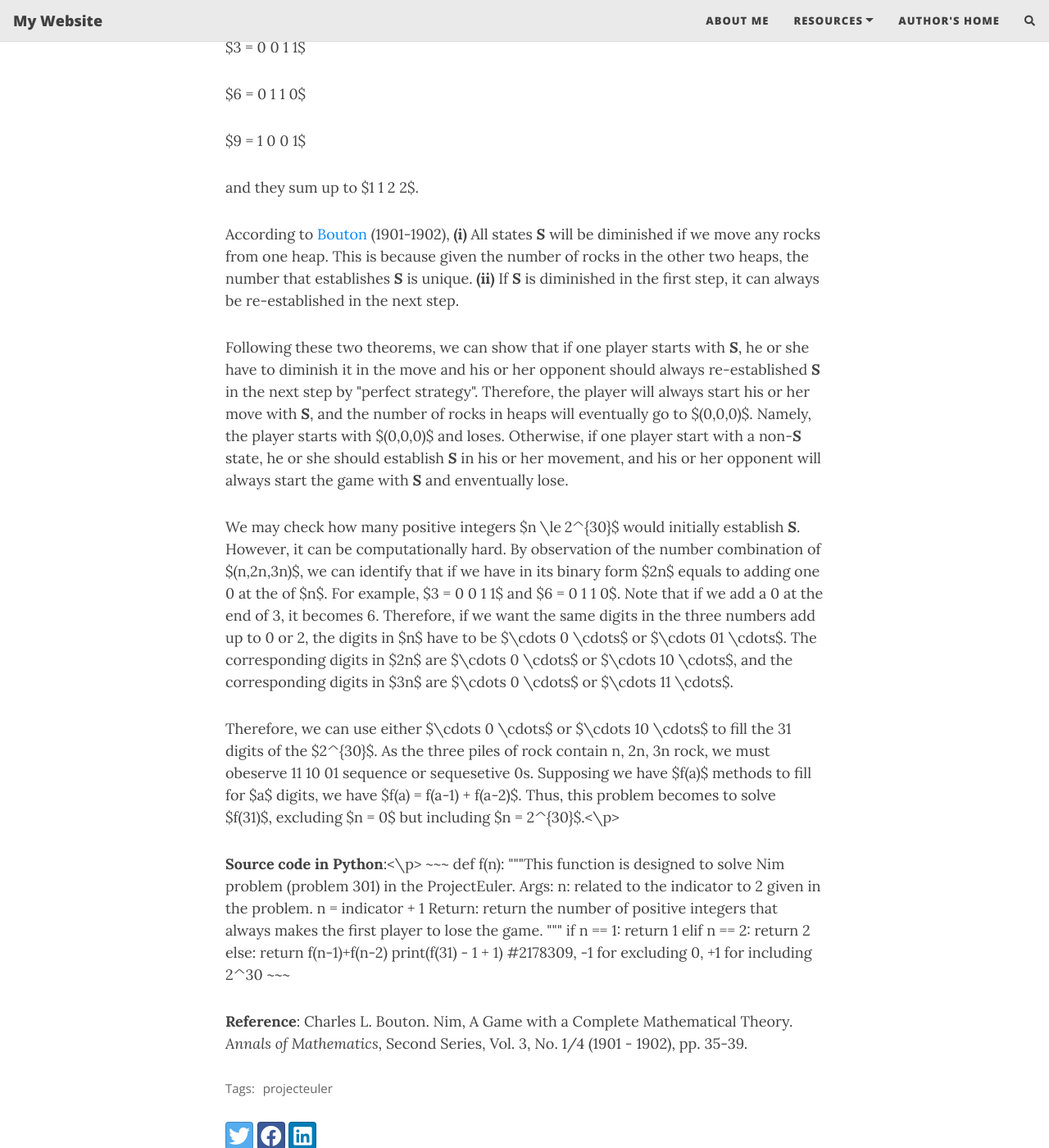
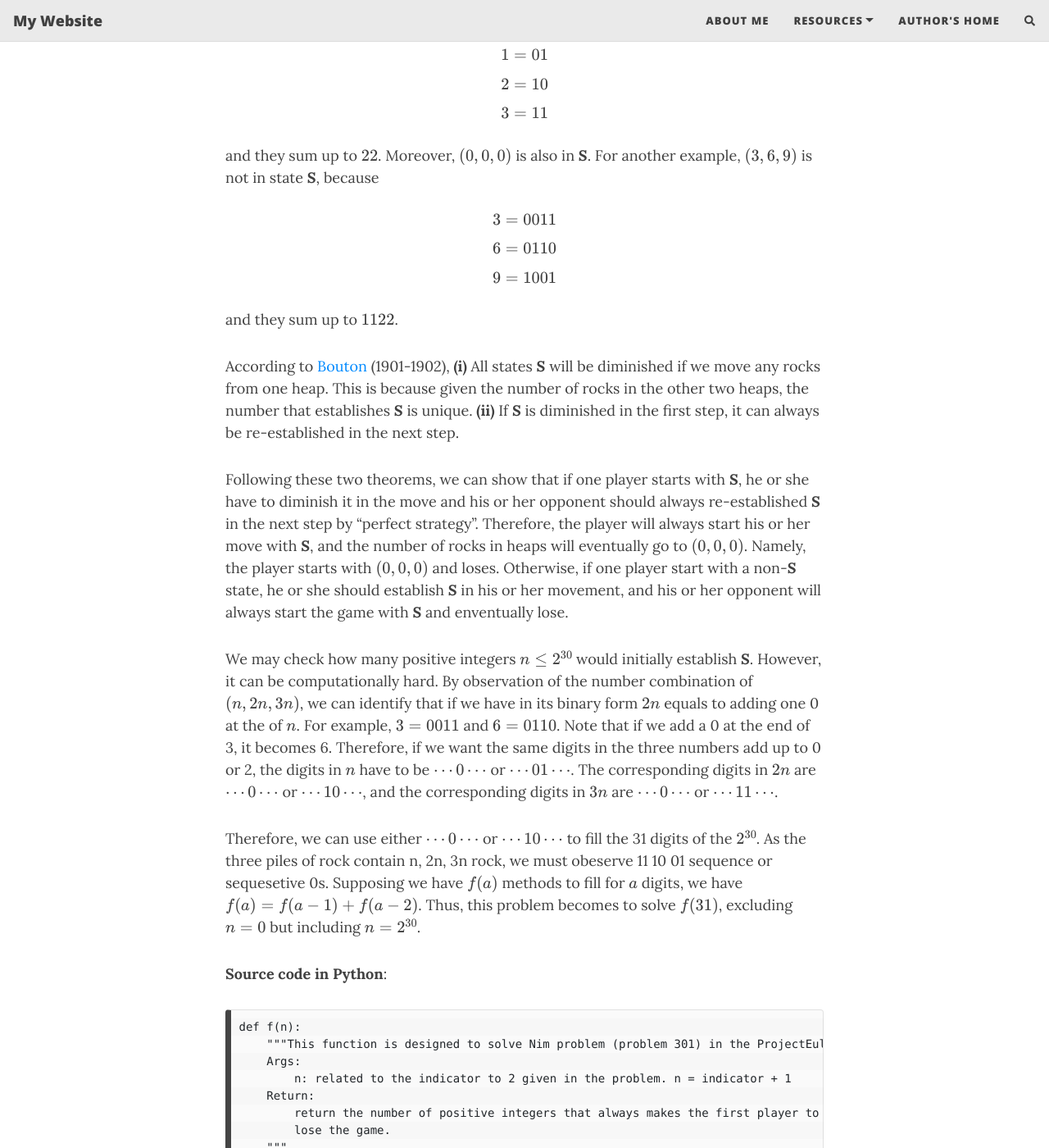
Before and after one commit to Lujun995/lujun995.github.io, a Jekyll site: the page built from _posts/2021-09-03-Nim-Game-Copy.md, in a window 1280 px wide and 1400 px high, scrolled down 1707 px. Shown: the whole window at 82% size. Built offline with Jekyll 4.4.1, drawn with Linux system fonts in a browser that asks for light colours; nearby versions of some CDN libraries; formulas are drawn with MathJax 3; comment, search, counter and statistics services are not loaded; some of the changed text lies outside the part shown.

Commit message:
Update my blog

```diff
--- a/_posts/2020-02-26-flake-it-till-you-make-it.md
+++ /dev/null
@@ -1,17 +0,0 @@
----
-layout: post
-title: Flake it till you make it
-subtitle: Excerpt from Soulshaping by Jeff Brown
-cover-img: /assets/img/path.jpg
-thumbnail-img: /assets/img/thumb.png
-share-img: /assets/img/path.jpg
-tags: [books, test]
----
-
-Under what circumstances should we step off a path? When is it essential that we finish what we start? If I bought a bag of peanuts and had an allergic reaction, no one would fault me if I threw it out. If I ended a relationship with a woman who hit me, no one would say that I had a commitment problem. But if I walk away from a seemingly secure route because my soul has other ideas, I am a flake?
-
-The truth is that no one else can definitively know the path we are here to walk. It’s tempting to listen—many of us long for the omnipotent other—but unless they are genuine psychic intuitives, they can’t know. All others can know is their own truth, and if they’ve actually done the work to excavate it, they will have the good sense to know that they cannot genuinely know anyone else’s. Only soul knows the path it is here to walk. Since you are the only one living in your temple, only you can know its scriptures and interpretive structure.
-
-At the heart of the struggle are two very different ideas of success—survival-driven and soul-driven. For survivalists, success is security, pragmatism, power over others. Success is the absence of material suffering, the nourishing of the soul be damned. It is an odd and ironic thing that most of the material power in our world often resides in the hands of younger souls. Still working in the egoic and material realms, they love the sensations of power and focus most of their energy on accumulation. Older souls tend not to be as materially driven. They have already played the worldly game in previous lives and they search for more subtle shades of meaning in this one—authentication rather than accumulation. They are often ignored by the culture at large, although they really are the truest warriors.
-
-A soulful notion of success rests on the actualization of our innate image. Success is simply the completion of a soul step, however unsightly it may be. We have finished what we started when the lesson is learned. What a fear-based culture calls a wonderful opportunity may be fruitless and misguided for the soul. Staying in a passionless relationship may satisfy our need for comfort, but it may stifle the soul. Becoming a famous lawyer is only worthwhile if the soul demands it. It is an essential failure if you are called to be a monastic this time around. If you need to explore and abandon ten careers in order to stretch your soul toward its innate image, then so be it. Flake it till you make it.
--- a/_posts/2021-09-03-Nim-Game-Copy.md
+++ b/_posts/2021-09-03-Nim-Game-Copy.md
@@ -8,51 +8,64 @@ share-img: /assets/img/NimGame.svg
 tags: [projecteuler]
 ---
 
-<p><dfn>Nim</dfn> is a game played with heaps of stones, where two players take it in turn to remove any number of stones from any heap until no stones remain.</p>
+*Nim* is a game played with heaps of stones, where two players take it in turn to remove any number of stones from any heap until no stones remain.
 
-<p>We'll consider the three-heap normal-play version of Nim, which works as follows:</p>
+We'll consider the three-heap normal-play version of Nim, which works as follows:
+
 <ul>
 <li>At the start of the game there are three heaps of stones.</li>
 <li>On each player's turn, the player may remove any positive number of stones from any single heap.</li>
 <li>The first player unable to move (because no stones remain) loses.</li>
 </ul>
 
-<p>If $(n_1,n_2,n_3)$ indicates a Nim position consisting of heaps of size $n_1$, $n_2$, and $n_3$, then there is a simple function, which you may look up or attempt to deduce for yourself, $X(n_1,n_2,n_3)$ that returns:</p>
+If $$(n_1,n_2,n_3)$$ indicates a Nim position consisting of heaps of size $$n_1$$, $$n_2$$, and $$n_3$$, then there is a simple function, which you may look up or attempt to deduce for yourself, $$X(n_1,n_2,n_3)$$ that returns:
 
 <ul>
 <li>zero if, with perfect strategy, the player about to move will eventually lose; or</li>
 <li>non-zero if, with perfect strategy, the player about to move will eventually win.</li>
 </ul>
 
-<p>For example $X(1,2,3) = 0$ because, no matter what the current player does, the opponent can respond with a move that leaves two heaps of equal size, at which point every move by the current player can be mirrored by the opponent until no stones remain; so the current player loses. To illustrate:</p>
+For example $$X(1,2,3) = 0$$ because, no matter what the current player does, the opponent can respond with a move that leaves two heaps of equal size, at which point every move by the current player can be mirrored by the opponent until no stones remain; so the current player loses. To illustrate:
 
 <ul>
-<li>current player moves to $(1,2,1)$</li>
-<li>opponent moves to $(1,0,1)$</li>
-<li>current player moves to $(0,0,1)$</li>
-<li>opponent moves to $(0,0,0)$, and so wins.</li>
+<li>current player moves to $$(1,2,1)$$</li>
+<li>opponent moves to $$(1,0,1)$$</li>
+<li>current player moves to $$(0,0,1)$$</li>
+<li>opponent moves to $$(0,0,0)$$, and so wins.</li>
 </ul>
 
-<p>For how many positive integers $n \le 2^{30}$ does $X(n,2n,3n) = 0$ ?</p>
+For how many positive integers $$n \le 2^{30}$$ does $$X(n,2n,3n) = 0$$ ?
 
 
 
-<p><b>Solution</b>: To solve the problem, we first need to define state <b><i>S</i></b>: Write the number of stones in each heap in binary. If the number of each digits add up to 0 or 2, we called this is state <b><i>S</i></b>. For example, $(1,2,3)$ is in <b><i>S</i></b> because their binary forms are </p>
-<p>$1 = 0 1$ </p>
-<p>$2 = 1 0$ </p>
-<p>$3 = 1 1$ </p>
-<p>and they sum up to $2 2$. Moreover, $(0,0,0)$ is also in <b><i>S</i></b>. For another example, $(3,6,9)$ is not in state <b><i>S</i></b>, because </p>
-<p>$3 = 0 0 1 1$ </p>
-<p>$6 = 0 1 1 0$ </p>
-<p>$9 = 1 0 0 1$ </p>
-<p>and they sum up to $1 1 2 2$. </p>
-<p>According to <a href="https://doi.org/10.2307/1967631">Bouton</a> (1901-1902), <b>(i)</b> All states <b><i>S</i></b> will be diminished if we move any rocks from one heap. This is because given the number of rocks in the other two heaps, the number that establishes <b><i>S</i></b> is unique. <b>(ii)</b> If <b><i>S</i></b> is diminished in the first step, it can always be re-established in the next step. </p>
-<p>Following these two theorems, we can show that if one player starts with <b><i>S</i></b>, he or she have to diminish it in the move and his or her opponent should always re-established <b><i>S</i></b> in the next step by "perfect strategy". Therefore, the player will always start his or her move with <b><i>S</i></b>, and the number of rocks in heaps will eventually go to $(0,0,0)$. Namely, the player starts with $(0,0,0)$ and loses. Otherwise, if one player start with a non-<b><i>S</i></b> state, he or she should establish <b><i>S</i></b> in his or her movement, and his or her opponent will always start the game with <b><i>S</i></b> and enventually lose. </p>
+**Solution**: To solve the problem, we first need to define state ***S***: Write the number of stones in each heap in binary. If the number of each digits add up to 0 or 2, we called this is state ***S***. For example, $$(1,2,3)$$ is in ***S*** because their binary forms are
 
-<p>We may check how many positive integers $n \le 2^{30}$ would initially establish <b><i>S</i></b>. However, it can be computationally hard. By observation of the number combination of $(n,2n,3n)$, we can identify that if we have in its binary form $2n$ equals to adding one 0 at the of $n$. For example, $3 = 0 0 1 1$ and $6 = 0 1 1 0$. Note that if we add a 0 at the end of 3, it becomes 6. Therefore, if we want the same digits in the three numbers add up to 0 or 2, the digits in $n$ have to be $\cdots 0 \cdots$ or $\cdots 01 \cdots$. The corresponding digits in $2n$ are $\cdots 0 \cdots$ or $\cdots 10 \cdots$, and the corresponding digits in $3n$ are $\cdots 0 \cdots$ or $\cdots 11 \cdots$.<p/>
-<p>Therefore, we can use either $\cdots 0 \cdots$ or $\cdots 10 \cdots$ to fill the 31 digits of the $2^{30}$. As the three piles of rock contain n, 2n, 3n rock, we must obeserve 11 10 01 sequence or sequesetive 0s. Supposing we have $f(a)$ methods to fill for $a$ digits, we have $f(a) = f(a-1) + f(a-2)$. Thus, this problem becomes to solve $f(31)$, excluding $n = 0$ but including $n = 2^{30}$.<\p>
+$$1 = 0 1$$
 
-<p><b>Source code in Python</b>:<\p>
+$$2 = 1 0$$
+
+$$3 = 1 1$$
+
+and they sum up to $$2 2$$. Moreover, $$(0,0,0)$$ is also in ***S***. For another example, $$(3,6,9)$$ is not in state ***S***, because
+
+$$3 = 0 0 1 1$$
+
+$$6 = 0 1 1 0$$
+
+$$9 = 1 0 0 1$$
+
+and they sum up to $$1 1 2 2$$.
+
+According to [Bouton](https://doi.org/10.2307/1967631) (1901-1902), **(i)** All states ***S*** will be diminished if we move any rocks from one heap. This is because given the number of rocks in the other two heaps, the number that establishes ***S*** is unique. **(ii)** If ***S*** is diminished in the first step, it can always be re-established in the next step.
+
+Following these two theorems, we can show that if one player starts with ***S***, he or she have to diminish it in the move and his or her opponent should always re-established ***S*** in the next step by "perfect strategy". Therefore, the player will always start his or her move with ***S***, and the number of rocks in heaps will eventually go to $$(0,0,0)$$. Namely, the player starts with $$(0,0,0)$$ and loses. Otherwise, if one player start with a non-***S*** state, he or she should establish ***S*** in his or her movement, and his or her opponent will always start the game with ***S*** and enventually lose.
+
+We may check how many positive integers $$n \le 2^{30}$$ would initially establish ***S***. However, it can be computationally hard. By observation of the number combination of $$(n,2n,3n)$$, we can identify that if we have in its binary form $$2n$$ equals to adding one 0 at the of $$n$$. For example, $$3 = 0 0 1 1$$ and $$6 = 0 1 1 0$$. Note that if we add a 0 at the end of 3, it becomes 6. Therefore, if we want the same digits in the three numbers add up to 0 or 2, the digits in $$n$$ have to be $$\cdots 0 \cdots$$ or $$\cdots 01 \cdots$$. The corresponding digits in $$2n$$ are $$\cdots 0 \cdots$$ or $$\cdots 10 \cdots$$, and the corresponding digits in $$3n$$ are $$\cdots 0 \cdots$$ or $$\cdots 11 \cdots$$.
+
+Therefore, we can use either $$\cdots 0 \cdots$$ or $$\cdots 10 \cdots$$ to fill the 31 digits of the $$2^{30}$$. As the three piles of rock contain n, 2n, 3n rock, we must obeserve 11 10 01 sequence or sequesetive 0s. Supposing we have $$f(a)$$ methods to fill for $$a$$ digits, we have $$f(a) = f(a-1) + f(a-2)$$. Thus, this problem becomes to solve $$f(31)$$, excluding $$n = 0$$ but including $$n = 2^{30}$$.
+
+**Source code in Python**:
+
 ~~~
 def f(n):
     """This function is designed to solve Nim problem (problem 301) in the ProjectEuler.
@@ -69,4 +82,4 @@ def f(n):
 print(f(31) - 1 + 1) #2178309, -1 for excluding 0, +1 for including 2^30
 ~~~
 
-<p><b>Reference</b>: Charles L. Bouton. Nim, A Game with a Complete Mathematical Theory. <i>Annals of Mathematics</i>, Second Series, Vol. 3, No. 1/4 (1901 - 1902), pp. 35-39.</p>
+**Reference**: Charles L. Bouton. Nim, A Game with a Complete Mathematical Theory. *Annals of Mathematics*, Second Series, Vol. 3, No. 1/4 (1901 - 1902), pp. 35-39.
```
